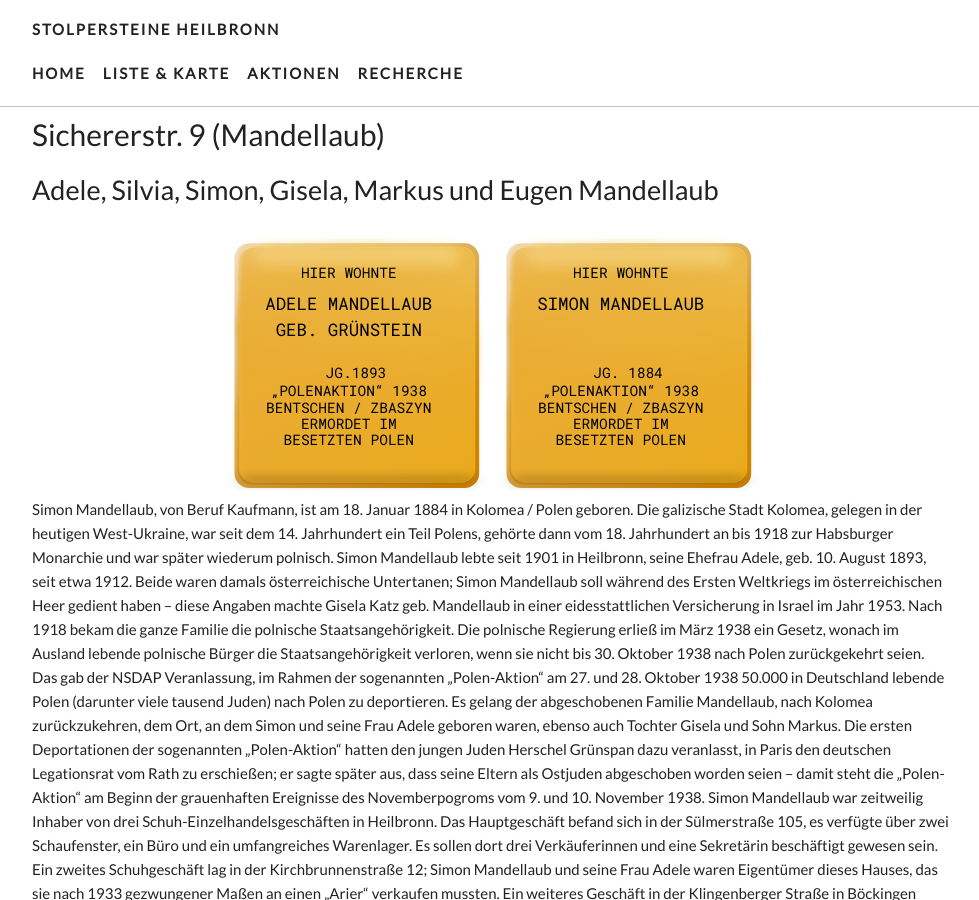
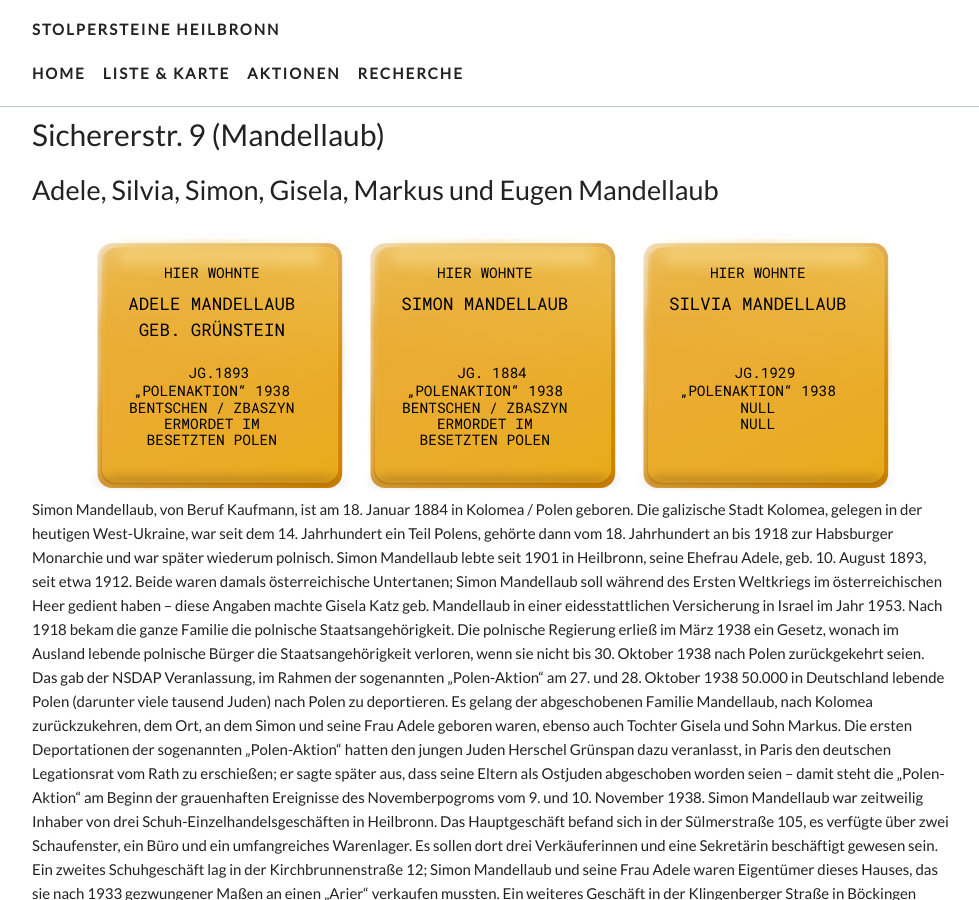
Before and after one commit to opendata-heilbronn/stolpersteine, a Jekyll site: the page built from _list/sichererstr-9-mandellaub.markdown, in a window 1280 px wide and 900 px high. Shown: the whole window, without its empty margins (148-1127 px from the left). Built offline with Jekyll 4.4.1, drawn with Linux system fonts in a browser that asks for light colours; nearby versions of some CDN libraries; some web fonts are replaced.

Commit message:
Updated Sichererstr 9 Mandellaub

```diff
--- a/_list/sichererstr-9-mandellaub.markdown
+++ b/_list/sichererstr-9-mandellaub.markdown
@@ -7,7 +7,7 @@ steine:
 - - HIER WOHNTE
   - ADELE MANDELLAUB
   - GEB. GRÜNSTEIN
-  -
+  - " "
   - JG.1893
   - "„POLENAKTION“ 1938"
   - BENTSCHEN / ZBASZYN
@@ -15,13 +15,22 @@ steine:
   - "BESETZTEN POLEN\t"
 - - HIER WOHNTE
   - SIMON MANDELLAUB
-  -
-  -
+  - " "
+  - " "
   - JG. 1884
   - "„POLENAKTION“ 1938"
   - BENTSCHEN / ZBASZYN
   - 'ERMORDET IM '
   - "BESETZTEN POLEN\t"
+- - HIER WOHNTE
+  - SILVIA MANDELLAUB
+  - " "
+  - " "
+  - JG.1929
+  - "„POLENAKTION“ 1938"
+  - 'null'
+  - 'null'
+  -
 ---
 
 Simon Mandellaub, von Beruf Kaufmann, ist am 18. Januar 1884 in Kolomea / Polen geboren. Die galizische Stadt Kolomea, gelegen in der heutigen West-Ukraine, war seit dem 14. Jahrhundert ein Teil Polens, gehörte dann vom 18. Jahrhundert an bis 1918 zur Habsburger Monarchie und war später wiederum polnisch.
```
